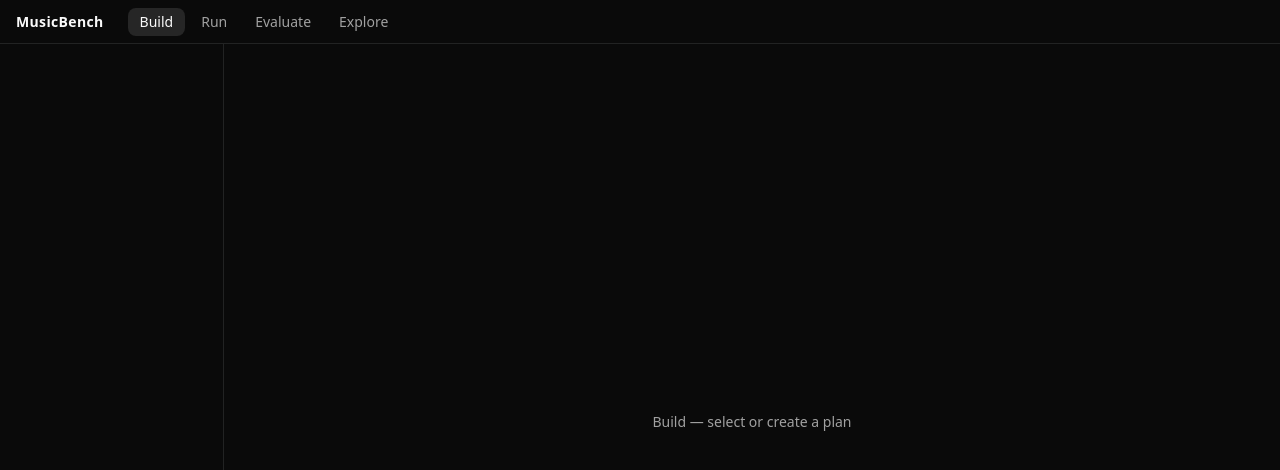
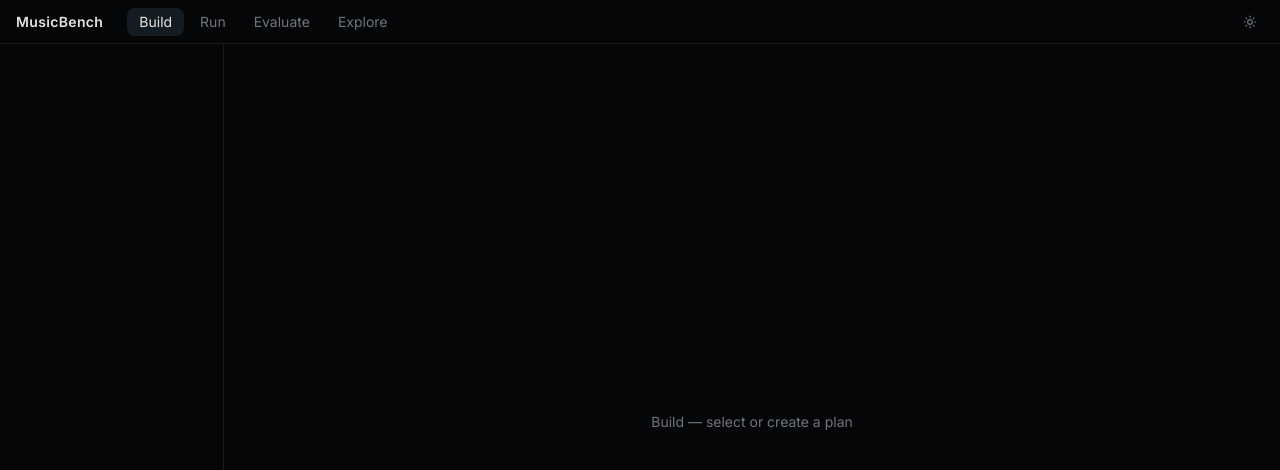
Before and after one commit to joelbreit/music-bench, a React (Vite) app in the folder apps/web/: page /build in a window 1280 px wide. Shown: the top 470 px of the page. Built offline with nearby package versions, Linux system fonts and the light colour scheme.

Commit message:
T1 — Theme

```diff
--- a/apps/web/index.html
+++ b/apps/web/index.html
@@ -2,9 +2,15 @@
 <html lang="en">
 	<head>
 		<meta charset="UTF-8" />
-		<link rel="icon" type="image/svg+xml" href="/vite.svg" />
 		<meta name="viewport" content="width=device-width, initial-scale=1.0" />
-		<title>music-bench</title>
+		<title>MusicBench</title>
+		<!-- Fonts: Inter (UI) and JetBrains Mono (code/output) -->
+		<link rel="preconnect" href="https://fonts.googleapis.com" />
+		<link rel="preconnect" href="https://fonts.gstatic.com" crossorigin />
+		<link
+			href="https://fonts.googleapis.com/css2?family=Inter:wght@400;500;600&family=JetBrains+Mono:wght@400;500&display=swap"
+			rel="stylesheet"
+		/>
 	</head>
 	<body>
 		<div id="root"></div>
--- a/apps/web/src/components/layout/NavBar.tsx
+++ b/apps/web/src/components/layout/NavBar.tsx
@@ -1,5 +1,7 @@
 import { Link, useRouterState } from '@tanstack/react-router';
+import { Moon, Sun } from 'lucide-react';
 import { cn } from '@/lib/utils';
+import { useUIStore } from '@/store';
 
 const NAV_ITEMS = [
 	{ to: '/build', label: 'Build' },
@@ -20,7 +22,7 @@
 				'px-3 py-1 text-sm rounded-md transition-colors duration-150',
 				isActive
 					? 'text-foreground bg-accent'
-					: 'text-muted-foreground hover:text-foreground hover:bg-accent/50',
+					: 'text-muted-foreground hover:text-foreground hover:bg-muted',
 			)}
 		>
 			{label}
@@ -29,6 +31,8 @@
 }
 
 export default function NavBar() {
+	const { theme, toggleTheme } = useUIStore();
+
 	return (
 		<header className="flex h-11 shrink-0 items-center border-b border-border px-4 gap-6">
 			<span className="text-sm font-semibold tracking-wide select-none">MusicBench</span>
@@ -37,6 +41,15 @@
 					<NavLink key={to} to={to} label={label} />
 				))}
 			</nav>
+			<div className="ml-auto">
+				<button
+					onClick={toggleTheme}
+					className="flex h-7 w-7 items-center justify-center rounded-md text-muted-foreground transition-colors duration-150 hover:text-foreground hover:bg-muted"
+					aria-label="Toggle theme"
+				>
+					{theme === 'dark' ? <Sun size={14} /> : <Moon size={14} />}
+				</button>
+			</div>
 		</header>
 	);
 }
--- a/apps/web/src/index.css
+++ b/apps/web/src/index.css
@@ -5,6 +5,7 @@
 @custom-variant dark (&:is(.dark *));
 
 @theme inline {
+	/* Radius */
 	--radius-sm: calc(var(--radius) - 4px);
 	--radius-md: calc(var(--radius) - 2px);
 	--radius-lg: var(--radius);
@@ -12,6 +13,12 @@
 	--radius-2xl: calc(var(--radius) + 8px);
 	--radius-3xl: calc(var(--radius) + 12px);
 	--radius-4xl: calc(var(--radius) + 16px);
+
+	/* Fonts */
+	--font-sans: 'Inter', ui-sans-serif, system-ui, -apple-system, 'Segoe UI', sans-serif;
+	--font-mono: 'JetBrains Mono', 'Fira Code', 'Cascadia Code', ui-monospace, monospace;
+
+	/* Shadcn color tokens */
 	--color-background: var(--background);
 	--color-foreground: var(--foreground);
 	--color-card: var(--card);
@@ -30,11 +37,8 @@
 	--color-border: var(--border);
 	--color-input: var(--input);
 	--color-ring: var(--ring);
-	--color-chart-1: var(--chart-1);
-	--color-chart-2: var(--chart-2);
-	--color-chart-3: var(--chart-3);
-	--color-chart-4: var(--chart-4);
-	--color-chart-5: var(--chart-5);
+
+	/* Sidebar tokens */
 	--color-sidebar: var(--sidebar);
 	--color-sidebar-foreground: var(--sidebar-foreground);
 	--color-sidebar-primary: var(--sidebar-primary);
@@ -43,76 +47,173 @@
 	--color-sidebar-accent-foreground: var(--sidebar-accent-foreground);
 	--color-sidebar-border: var(--sidebar-border);
 	--color-sidebar-ring: var(--sidebar-ring);
+
+	/* Semantic colors */
+	--color-success: var(--success);
+	--color-success-foreground: var(--success-foreground);
+	--color-warning: var(--warning);
+	--color-warning-foreground: var(--warning-foreground);
+	--color-error: var(--error);
+	--color-error-foreground: var(--error-foreground);
+	--color-info: var(--info);
+	--color-info-foreground: var(--info-foreground);
+
+	/* Dim text (disabled states, placeholders) */
+	--color-dim-foreground: var(--dim-foreground);
+
+	/* Model/provider colors — 8 distinguishable hues for badges and charts */
+	--color-chart-1: var(--chart-1);
+	--color-chart-2: var(--chart-2);
+	--color-chart-3: var(--chart-3);
+	--color-chart-4: var(--chart-4);
+	--color-chart-5: var(--chart-5);
+	--color-chart-6: var(--chart-6);
+	--color-chart-7: var(--chart-7);
+	--color-chart-8: var(--chart-8);
 }
 
+/* ─── Light mode ─────────────────────────────────────────────────────────── */
+
 :root {
-	--radius: 0.625rem;
-	--background: oklch(1 0 0);
-	--foreground: oklch(0.145 0 0);
-	--card: oklch(1 0 0);
-	--card-foreground: oklch(0.145 0 0);
+	--radius: 0.625rem; /* 10px — within the 8–10px spec */
+
+	/* Layout */
+	--background: oklch(0.97 0.006 85); /* near-white, warm paper tone */
+	--foreground: oklch(0.20 0.006 250); /* dark charcoal, slight cool */
+
+	/* Surfaces */
+	--card: oklch(1 0 0); /* pure white */
+	--card-foreground: oklch(0.20 0.006 250);
 	--popover: oklch(1 0 0);
-	--popover-foreground: oklch(0.145 0 0);
-	--primary: oklch(0.205 0 0);
-	--primary-foreground: oklch(0.985 0 0);
-	--secondary: oklch(0.97 0 0);
-	--secondary-foreground: oklch(0.205 0 0);
-	--muted: oklch(0.97 0 0);
-	--muted-foreground: oklch(0.556 0 0);
-	--accent: oklch(0.97 0 0);
-	--accent-foreground: oklch(0.205 0 0);
-	--destructive: oklch(0.577 0.245 27.325);
-	--border: oklch(0.922 0 0);
-	--input: oklch(0.922 0 0);
-	--ring: oklch(0.708 0 0);
-	--chart-1: oklch(0.646 0.222 41.116);
-	--chart-2: oklch(0.6 0.118 184.704);
-	--chart-3: oklch(0.398 0.07 227.392);
-	--chart-4: oklch(0.828 0.189 84.429);
-	--chart-5: oklch(0.769 0.188 70.08);
-	--sidebar: oklch(0.985 0 0);
-	--sidebar-foreground: oklch(0.145 0 0);
-	--sidebar-primary: oklch(0.205 0 0);
-	--sidebar-primary-foreground: oklch(0.985 0 0);
-	--sidebar-accent: oklch(0.97 0 0);
-	--sidebar-accent-foreground: oklch(0.205 0 0);
-	--sidebar-border: oklch(0.922 0 0);
-	--sidebar-ring: oklch(0.708 0 0);
+	--popover-foreground: oklch(0.20 0.006 250);
+
+	/* Interactive */
+	--primary: oklch(0.50 0.20 240); /* cool blue, darkened for light bg contrast */
+	--primary-foreground: oklch(0.98 0 0);
+
+	/* Secondary surfaces */
+	--secondary: oklch(0.93 0.004 85); /* warm off-white */
+	--secondary-foreground: oklch(0.20 0.006 250);
+
+	/* Muted (surface alt — nested containers, table stripes) */
+	--muted: oklch(0.94 0.004 85);
+	--muted-foreground: oklch(0.50 0.004 250); /* text muted */
+
+	/* Accent (hover/selected background) */
+	--accent: oklch(0.93 0.008 240); /* light blue-tinted surface */
+	--accent-foreground: oklch(0.20 0.006 250);
+
+	/* States */
+	--destructive: oklch(0.52 0.22 22);
+	--dim-foreground: oklch(0.62 0.003 250); /* disabled, placeholders */
+
+	/* Chrome */
+	--border: oklch(0.88 0 0);
+	--input: oklch(0.88 0 0);
+	--ring: oklch(0.50 0.20 240); /* focus ring matches primary */
+
+	/* Semantic */
+	--success: oklch(0.48 0.18 145);
+	--success-foreground: oklch(0.98 0 0);
+	--warning: oklch(0.55 0.17 75);
+	--warning-foreground: oklch(0.12 0 0);
+	--error: oklch(0.52 0.22 22);
+	--error-foreground: oklch(0.98 0 0);
+	--info: oklch(0.48 0.20 290);
+	--info-foreground: oklch(0.98 0 0);
+
+	/* Model colors — medium-vivid, readable on light and dark surfaces.
+	   These are consistent across modes (only lightness shifts slightly). */
+	--chart-1: oklch(0.68 0.17 65); /* amber — Anthropic */
+	--chart-2: oklch(0.58 0.17 165); /* emerald — OpenAI */
+	--chart-3: oklch(0.56 0.18 220); /* sky — Google */
+	--chart-4: oklch(0.53 0.20 280); /* indigo — Meta */
+	--chart-5: oklch(0.60 0.15 200); /* cyan — Mistral */
+	--chart-6: oklch(0.58 0.20 10); /* rose — Cohere */
+	--chart-7: oklch(0.63 0.17 130); /* lime */
+	--chart-8: oklch(0.55 0.20 305); /* violet */
+
+	/* Sidebar */
+	--sidebar: oklch(0.94 0.004 85);
+	--sidebar-foreground: oklch(0.20 0.006 250);
+	--sidebar-primary: oklch(0.50 0.20 240);
+	--sidebar-primary-foreground: oklch(0.98 0 0);
+	--sidebar-accent: oklch(0.93 0.008 240);
+	--sidebar-accent-foreground: oklch(0.20 0.006 250);
+	--sidebar-border: oklch(0.88 0 0);
+	--sidebar-ring: oklch(0.50 0.20 240);
 }
 
+/* ─── Dark mode (default working environment) ────────────────────────────── */
+
 .dark {
-	--background: oklch(0.145 0 0);
-	--foreground: oklch(0.985 0 0);
-	--card: oklch(0.205 0 0);
-	--card-foreground: oklch(0.985 0 0);
-	--popover: oklch(0.205 0 0);
-	--popover-foreground: oklch(0.985 0 0);
-	--primary: oklch(0.922 0 0);
-	--primary-foreground: oklch(0.205 0 0);
-	--secondary: oklch(0.269 0 0);
-	--secondary-foreground: oklch(0.985 0 0);
-	--muted: oklch(0.269 0 0);
-	--muted-foreground: oklch(0.708 0 0);
-	--accent: oklch(0.269 0 0);
-	--accent-foreground: oklch(0.985 0 0);
-	--destructive: oklch(0.704 0.191 22.216);
-	--border: oklch(1 0 0 / 10%);
-	--input: oklch(1 0 0 / 15%);
-	--ring: oklch(0.556 0 0);
-	--chart-1: oklch(0.488 0.243 264.376);
-	--chart-2: oklch(0.696 0.17 162.48);
-	--chart-3: oklch(0.769 0.188 70.08);
-	--chart-4: oklch(0.627 0.265 303.9);
-	--chart-5: oklch(0.645 0.246 16.439);
-	--sidebar: oklch(0.205 0 0);
-	--sidebar-foreground: oklch(0.985 0 0);
-	--sidebar-primary: oklch(0.488 0.243 264.376);
-	--sidebar-primary-foreground: oklch(0.985 0 0);
-	--sidebar-accent: oklch(0.269 0 0);
-	--sidebar-accent-foreground: oklch(0.985 0 0);
-	--sidebar-border: oklch(1 0 0 / 10%);
-	--sidebar-ring: oklch(0.556 0 0);
+	/* Layout */
+	--background: oklch(0.12 0.006 250); /* near-black, cool undertone */
+	--foreground: oklch(0.92 0.008 80); /* off-white, slight warmth */
+
+	/* Surfaces */
+	--card: oklch(0.17 0.005 250); /* slightly lifted dark */
+	--card-foreground: oklch(0.92 0.008 80);
+	--popover: oklch(0.17 0.005 250);
+	--popover-foreground: oklch(0.92 0.008 80);
+
+	/* Interactive */
+	--primary: oklch(0.62 0.21 240); /* cool blue, high saturation */
+	--primary-foreground: oklch(0.98 0 0);
+
+	/* Secondary surfaces */
+	--secondary: oklch(0.22 0.005 250);
+	--secondary-foreground: oklch(0.92 0.008 80);
+
+	/* Muted (surface alt) */
+	--muted: oklch(0.20 0.005 250);
+	--muted-foreground: oklch(0.56 0.006 250); /* text muted — mid gray */
+
+	/* Accent (hover/selected background — blue-tinted dark surface) */
+	--accent: oklch(0.22 0.018 240);
+	--accent-foreground: oklch(0.92 0.008 80);
+
+	/* States */
+	--destructive: oklch(0.67 0.22 22);
+	--dim-foreground: oklch(0.38 0.004 250); /* disabled, placeholders */
+
+	/* Chrome */
+	--border: oklch(1 0 0 / 8%); /* very low opacity white */
+	--input: oklch(1 0 0 / 10%);
+	--ring: oklch(0.62 0.21 240);
+
+	/* Semantic */
+	--success: oklch(0.68 0.18 145);
+	--success-foreground: oklch(0.10 0 0);
+	--warning: oklch(0.78 0.16 75);
+	--warning-foreground: oklch(0.10 0 0);
+	--error: oklch(0.67 0.22 22);
+	--error-foreground: oklch(0.98 0 0);
+	--info: oklch(0.65 0.20 290);
+	--info-foreground: oklch(0.98 0 0);
+
+	/* Model colors — slightly brighter in dark mode */
+	--chart-1: oklch(0.75 0.17 65); /* amber */
+	--chart-2: oklch(0.65 0.17 165); /* emerald */
+	--chart-3: oklch(0.65 0.18 220); /* sky */
+	--chart-4: oklch(0.60 0.20 280); /* indigo */
+	--chart-5: oklch(0.68 0.15 200); /* cyan */
+	--chart-6: oklch(0.67 0.20 10); /* rose */
+	--chart-7: oklch(0.72 0.17 130); /* lime */
+	--chart-8: oklch(0.63 0.20 305); /* violet */
+
+	/* Sidebar */
+	--sidebar: oklch(0.17 0.005 250);
+	--sidebar-foreground: oklch(0.92 0.008 80);
+	--sidebar-primary: oklch(0.62 0.21 240);
+	--sidebar-primary-foreground: oklch(0.98 0 0);
+	--sidebar-accent: oklch(0.22 0.018 240);
+	--sidebar-accent-foreground: oklch(0.92 0.008 80);
+	--sidebar-border: oklch(1 0 0 / 8%);
+	--sidebar-ring: oklch(0.62 0.21 240);
 }
+
+/* ─── Base ───────────────────────────────────────────────────────────────── */
 
 @layer base {
 	* {
@@ -120,5 +221,12 @@
 	}
 	body {
 		@apply bg-background text-foreground;
+		font-family: var(--font-sans);
+	}
+	code,
+	pre,
+	kbd,
+	samp {
+		font-family: var(--font-mono);
 	}
 }
```
Also changed, not shown: 1 other file (tests, documents, lock files or other folders).
